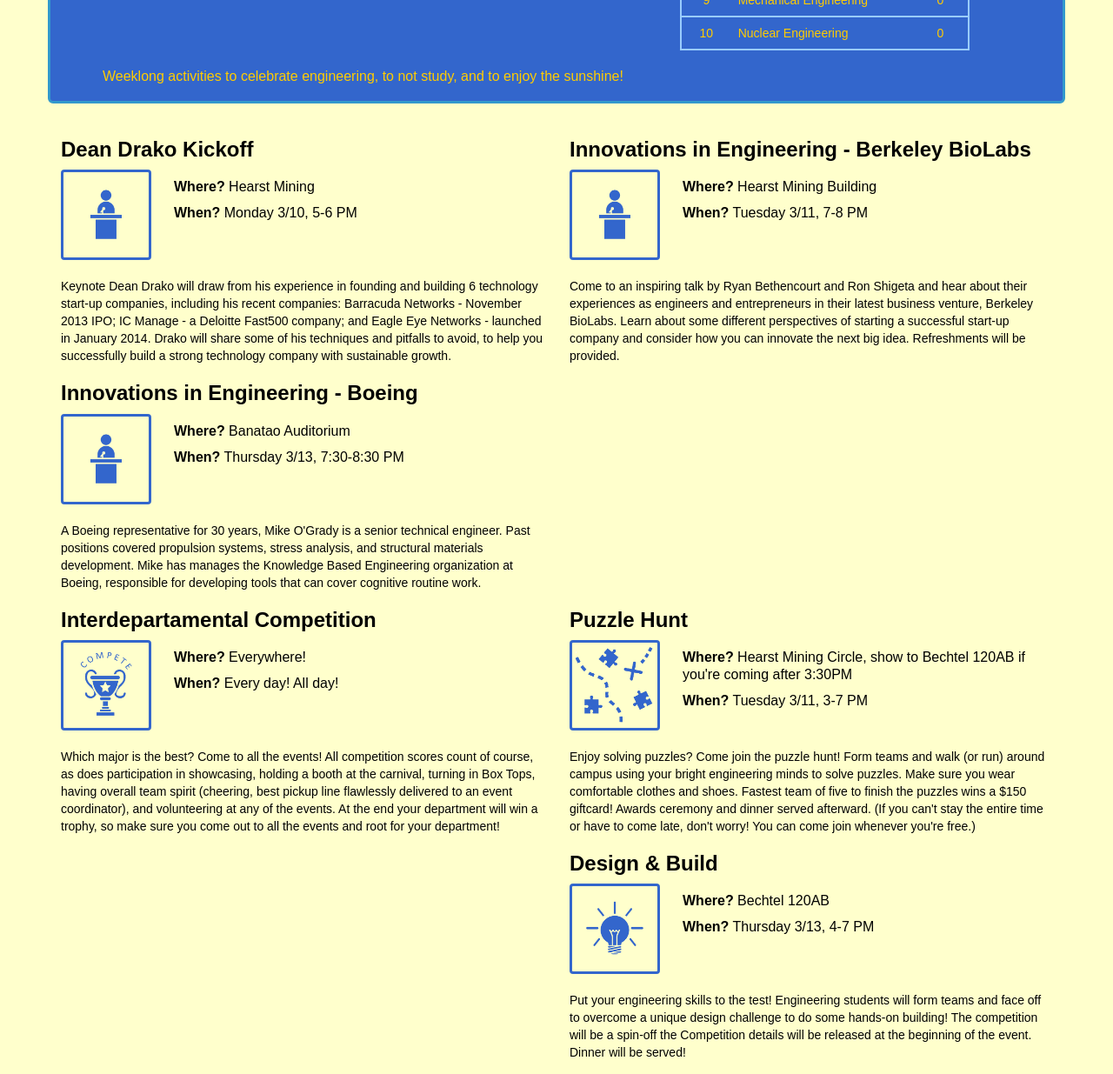
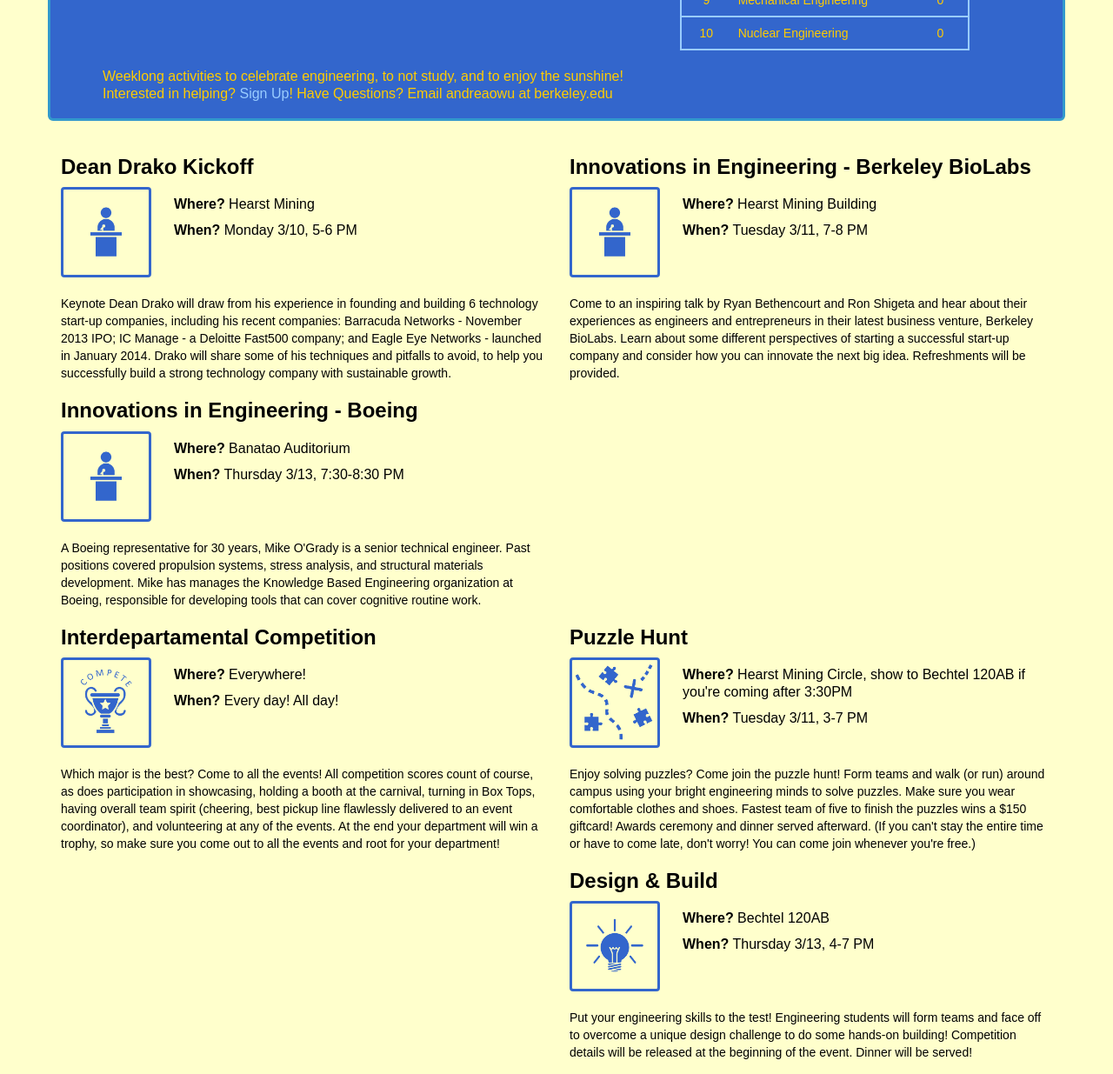
Before and after one commit to andreaowu/E_WeekMobile, a plain HTML site: page index.html in a window 1280 px wide. Shown: the part 725-1960 px from the top of the page at 87% size. Drawn offline with nearby package versions, Linux system fonts and the light colour scheme; some packages are replaced by stand-ins of ours.

Commit message:
minor updates

```diff
--- a/index.html
+++ b/index.html
@@ -176,8 +176,10 @@
 
               </div>
 	      <br><br>
-              <h5>Weeklong activities to celebrate engineering, to not study, and to enjoy the sunshine!</h5>
 
+              <h5>Weeklong activities to celebrate engineering, to not study, and to enjoy the sunshine!<br>
+
+              Interested in helping? <a href="https://docs.google.com/forms/d/10eb8oCXqJwZnYp5V5aT5jKmpEbCuezONcKk389tDfgs/viewform" target="_blank">Sign Up</a>! Have Questions? Email andreaowu at berkeley.edu</h5>
           </div>
          </div>
 
@@ -188,8 +190,6 @@
 
           <footer>
               <h5>Engineers Week is a project of the <a href="http://esc.berkeley.edu">Engineering Student Council</a> of UC Berkeley's <a href="http://coe.berkeley.edu">College of Engineering.</a><br>
-
-              Interested in helping? <a href="https://docs.google.com/forms/d/10eb8oCXqJwZnYp5V5aT5jKmpEbCuezONcKk389tDfgs/viewform" target="_blank">Sign Up</a>! Have Questions? email andreaowu at berkeley.edu<br>
 
               Icons by Gabriela Wantah. Built by Andrea Wu and RJ Sheperd using <a href="http://www.angularjs.org">angular.js</a>.
           </footer>
--- a/js/controller.js
+++ b/js/controller.js
@@ -156,7 +156,7 @@ eweekApp.controller('EventListCtrl', function($scope, $routeParams) {
 			"day": "Wednesday",
 			"dateTime":"3/12, 7-9 PM",
 			"location": "Kvamme Atrium",
-			"description": "Come meet industry professionals and talk to them about their professional experiences. Hor d'oeuvres will be served!",
+			"description": "Come meet industry professionals and talk to them about their professional experiences. A variety of different engineering companies will be here: Boeing, Stryker, Berkeley BioLabs, Inkling, Chevron, and Samsung. Hor d'oeuvres will be served!",
 			"tag": "Professional Development",
 			"imgUrl": "img/networking.png"},
 		{"name": "Milk and Cookies",
@@ -191,7 +191,7 @@ eweekApp.controller('EventListCtrl', function($scope, $routeParams) {
 			"day": "Friday",
 			"dateTime":"3/14, 6-8 PM",
 			"location": "290 Hearst Mining",
-			"description": "Never been to a casino? This is your chance! There will be multiple tables set up for poker, roulette, pai gao, and more, with professional card dealers. There will also be entertainment, including a magic act, and refreshments will be provided.",
+			"description": "Never been to a casino? This is your chance! There will be multiple tables set up for poker, roulette, pai gao, and more, with professional card dealers. There will also be entertainment, including a magic act. Dress to impress!",
 			"tag": "Meet & Eat",
 			"imgUrl": "img/casino.png"},
 		{"name": "Dean Drako Kickoff",
@@ -233,7 +233,7 @@ eweekApp.controller('EventListCtrl', function($scope, $routeParams) {
 			"day": "Thursday",
 			"dateTime":"3/13, 4-7 PM",
 			"location": "Bechtel 120AB",
-			"description": "Put your engineering skills to the test! Engineering students will form teams and face off to overcome a unique design challenge to do some hands-on building! The competition will be a spin-off the Competition details will be released at the beginning of the event. Dinner will be served!",
+			"description": "Put your engineering skills to the test! Engineering students will form teams and face off to overcome a unique design challenge to do some hands-on building! Competition details will be released at the beginning of the event. Dinner will be served!",
 			"tag": "Compete",
 			"imgUrl": "img/design.png"},
 		{"name": "Duct Taping",
```
Also changed, not shown: 1 other file.
